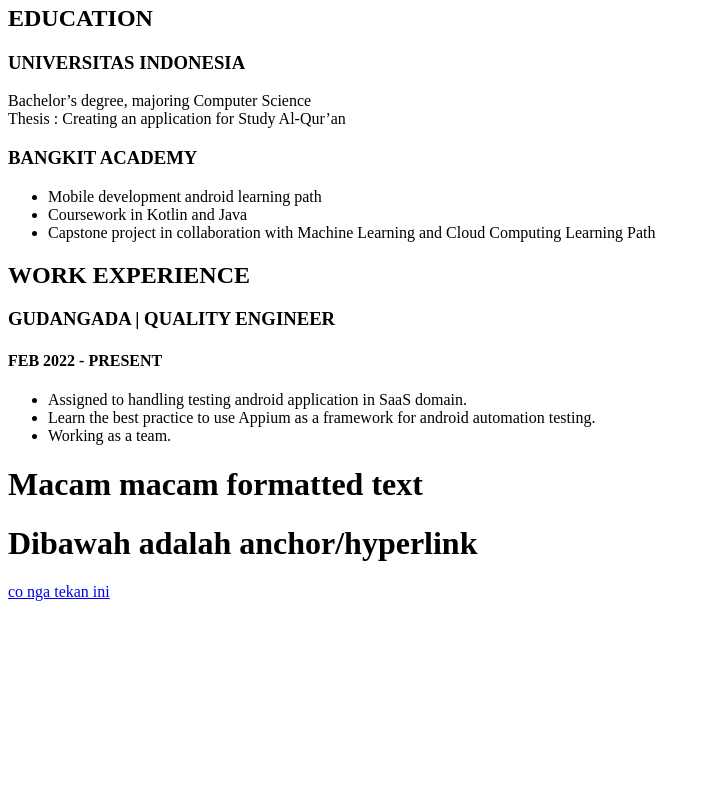
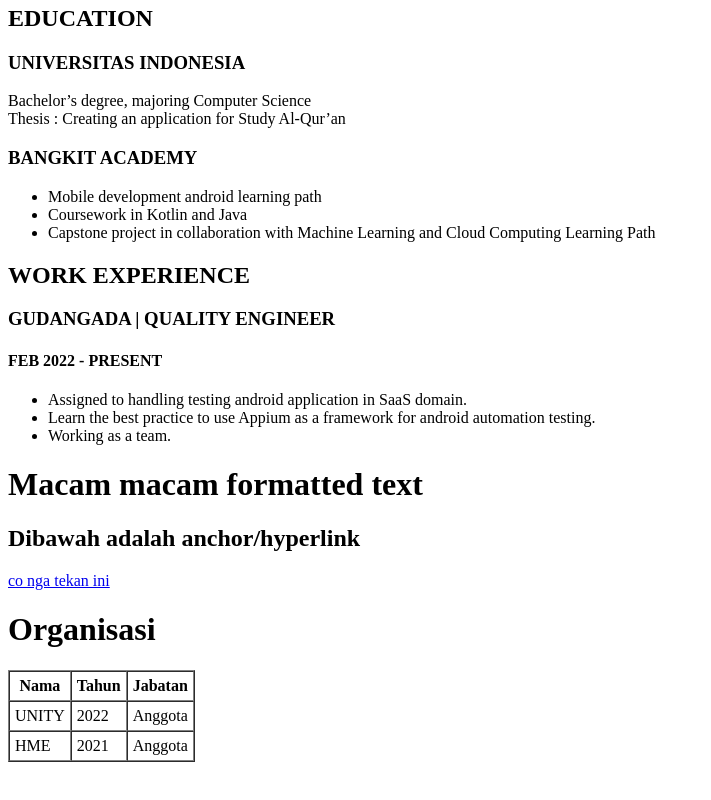
Before and after one commit to Idoo0/myskillLearn, a plain HTML site: page index.html in a window 1280 px wide. Shown: the part 420-1220 px from the top of the page, without its empty margins (0-711 px from the left). Before the commit the page ends 1029 px from the top, so only its background shows below. Drawn offline with Linux system fonts and the light colour scheme.

Commit message:
add more files

```diff
--- a/index.html
+++ b/index.html
@@ -46,8 +46,30 @@
         <figcaption></figcaption>
     </figure>
     <blockquote></blockquote>
-    <h1>Dibawah adalah anchor/hyperlink</h1>
+    <h2>Dibawah adalah anchor/hyperlink</h2>
     <a href="halo.html">co nga tekan ini</a>
+
+    <h1>Organisasi</h1>
+    <table border="1", cellspacing="0", cellpadding="5">
+        <tr>
+            <th>Nama</th>
+            <th>Tahun</th>
+            <th>Jabatan</th>
+        </tr>
+        <tr>
+            <td>UNITY</td>
+            <td>2022</td>
+            <td>Anggota</td>
+        </tr>
+        <tr>
+            <td>HME</td>
+            <td>2021</td>
+            <td>Anggota</td>
+        </tr>
+
+    </table>
+
+    <br><br><br><br><br><br><br><br><br><br>
 </body>
 
 </html>
```
Also changed, not shown: html-style.html (added, +11 -0 lines), table.html (added, +30 -0 lines).
